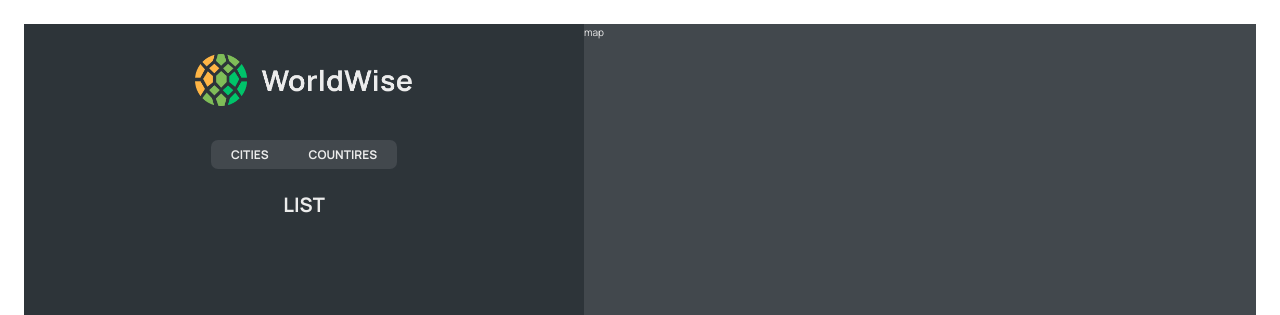
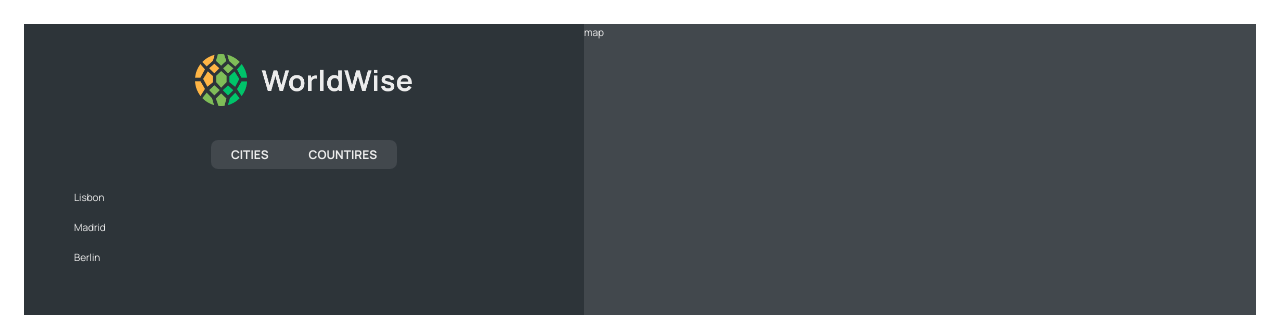
Before and after one commit to SaadMahi/68-WorldWise, a React (Vite) app: page /app in a window 1280 px wide. Shown: the top 315 px of the page. Built offline with nearby package versions, Linux system fonts and the light colour scheme; data requests are answered from the project's data file.

Commit message:
💄 feat: city names displayed from api on ui

```diff
--- a/src/App.jsx
+++ b/src/App.jsx
@@ -11,8 +11,9 @@ import { useEffect, useState } from 'react';
 const BASE_URL = 'http://localhost:8000';
 
 function App() {
-  const [cities, setCities] = useState({});
-  const [isLoading, setIsLoading] = useState();
+  const [cities, setCities] = useState([]);
+  const [isLoading, setIsLoading] = useState(false);
+  // //console.log(cities);
 
   useEffect(() => {
     async function fetchCitites() {
@@ -38,8 +39,14 @@ function App() {
         <Route path='pricing' element={<Pricing />} />
         <Route path='login' element={<Login />} />
         <Route path='app' element={<AppLayout />}>
-          <Route index element={<h1>LIST</h1>} />
-          <Route path='cities' element={<CityList />} />
+          <Route
+            index
+            element={<CityList cities={cities} isLoading={isLoading} />}
+          />
+          <Route
+            path='cities'
+            element={<CityList cities={cities} isLoading={isLoading} />}
+          />
           <Route path='countries' element={<p>Counties</p>} />
           <Route path='form' element={<p>Form</p>} />
         </Route>
--- /dev/null
+++ b/src/components/city/CityItem.jsx
@@ -0,0 +1,7 @@
+import React from 'react';
+
+const CityItem = ({ city }) => {
+  return <li>{city.cityName}</li>;
+};
+
+export default CityItem;
--- a/src/components/city/CityList.jsx
+++ b/src/components/city/CityList.jsx
@@ -1,9 +1,19 @@
 import React from 'react';
 
 import styles from './CityList.module.css';
+import Spinner from '../spinner/Spinner';
+import CityItem from './CityItem';
 
-const CityList = () => {
-  return <ul className={styles.cityList}>List</ul>;
+const CityList = ({ cities, isLoading }) => {
+  if (isLoading) return <Spinner />;
+
+  return (
+    <ul className={styles.cityList}>
+      {cities.map((city) => (
+        <CityItem city={city} key={city.id} />
+      ))}
+    </ul>
+  );
 };
 
 export default CityList;
```
